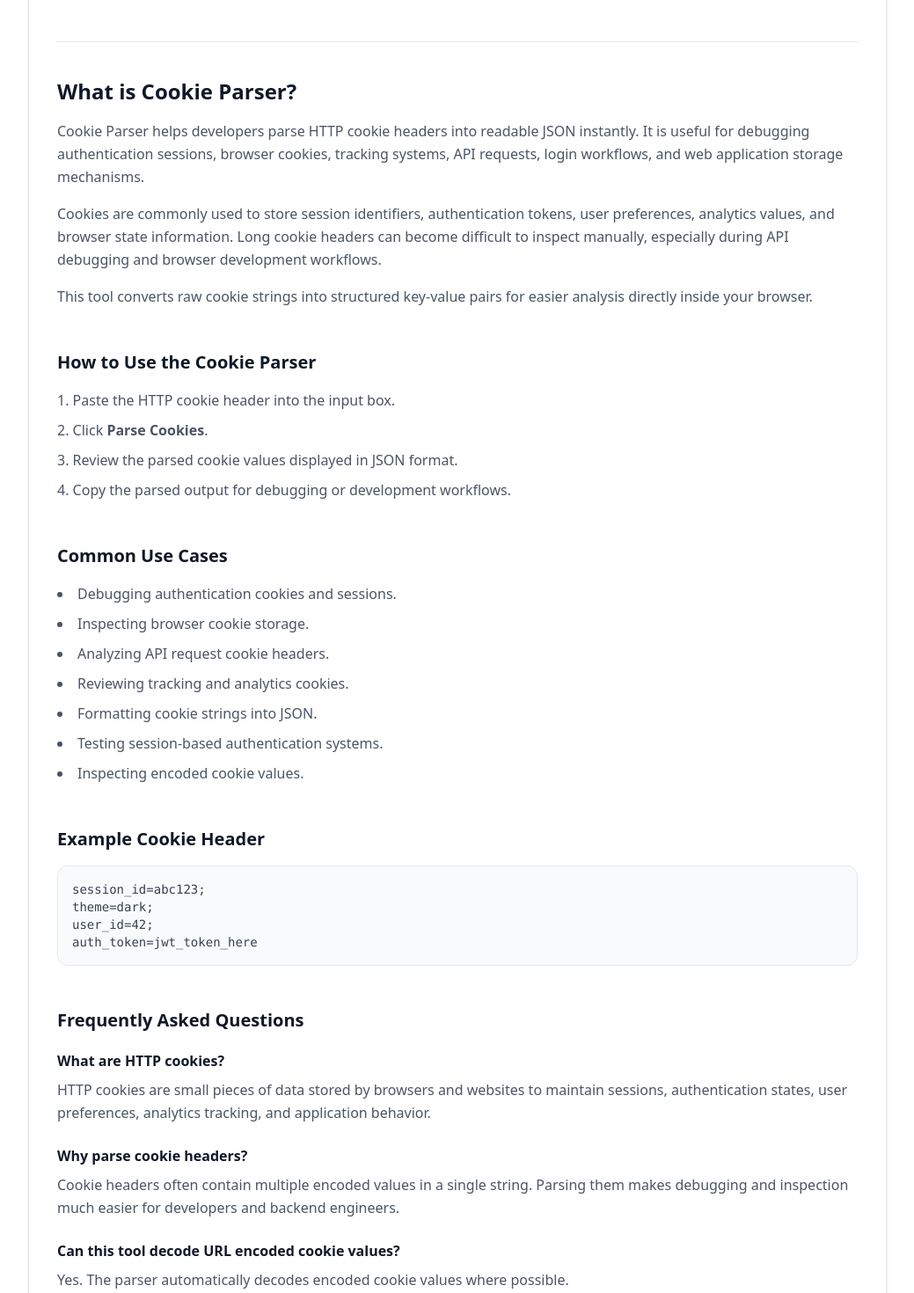
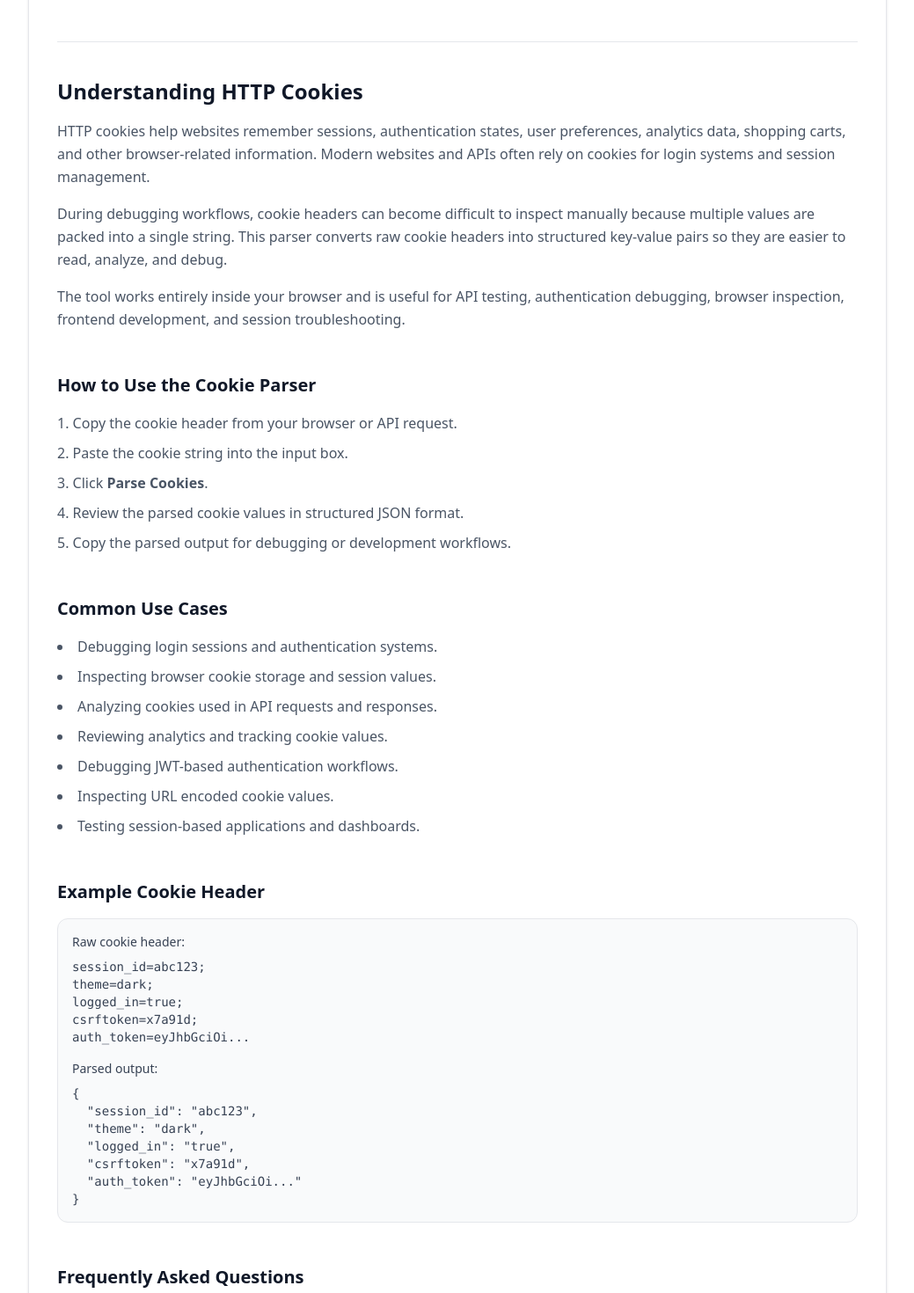
Before and after one commit to vaarunsonawwane-ops/yoryantra-new, a Next.js app: page /tools/cookie-parser in a window 1280 px wide. Shown: the part 1000-2470 px from the top of the page at 88% size, without its empty margins (120-1159 px from the left). Built offline with nearby package versions, Linux system fonts and the light colour scheme.

Commit message:
Cookie Parser SEO Optimized

```diff
--- a/app/tools/cookie-parser/ToolClient.tsx
+++ b/app/tools/cookie-parser/ToolClient.tsx
@@ -49,6 +49,7 @@ export default function ToolClient() {
       title="Cookie Parser"
       description="Parse HTTP cookies into readable key-value pairs instantly with this free online Cookie Parser."
     >
+      {/* INPUT */}
       <div>
         <label className="block mb-2 text-sm font-medium text-gray-700">
           Cookie Header
@@ -62,6 +63,7 @@ export default function ToolClient() {
         />
       </div>
 
+      {/* ACTIONS */}
       <div className="mt-5 flex flex-wrap gap-3">
         <button onClick={parseCookies} className="yoryantra-btn">
           Parse Cookies
@@ -72,12 +74,14 @@ export default function ToolClient() {
         </button>
       </div>
 
+      {/* ERROR */}
       {error && (
         <div className="mt-6 rounded-xl border border-red-200 bg-red-50 p-4 text-sm text-red-700">
           {error}
         </div>
       )}
 
+      {/* OUTPUT */}
       <div className="mt-8">
         <div className="flex items-center justify-between mb-3">
           <h3 className="text-lg font-semibold text-gray-900">
@@ -99,49 +103,52 @@ export default function ToolClient() {
         </div>
       </div>
 
+      {/* SEO CONTENT */}
       <section className="mt-12 border-t border-gray-200 pt-10 space-y-12">
-  {/* ABOUT */}
         <div>
           <h2 className="text-2xl font-semibold text-gray-900">
-      What is Cookie Parser?
+            Understanding HTTP Cookies
           </h2>
 
           <p className="mt-4 text-gray-600 leading-relaxed">
-      Cookie Parser helps developers parse HTTP cookie headers into
-      readable JSON instantly. It is useful for debugging authentication
-      sessions, browser cookies, tracking systems, API requests, login
-      workflows, and web application storage mechanisms.
+            HTTP cookies help websites remember sessions, authentication
+            states, user preferences, analytics data, shopping carts, and other
+            browser-related information. Modern websites and APIs often rely on
+            cookies for login systems and session management.
           </p>
 
           <p className="mt-4 text-gray-600 leading-relaxed">
-      Cookies are commonly used to store session identifiers,
-      authentication tokens, user preferences, analytics values, and
-      browser state information. Long cookie headers can become difficult
-      to inspect manually, especially during API debugging and browser
-      development workflows.
+            During debugging workflows, cookie headers can become difficult to
+            inspect manually because multiple values are packed into a single
+            string. This parser converts raw cookie headers into structured
+            key-value pairs so they are easier to read, analyze, and debug.
           </p>
 
           <p className="mt-4 text-gray-600 leading-relaxed">
-      This tool converts raw cookie strings into structured key-value
-      pairs for easier analysis directly inside your browser.
+            The tool works entirely inside your browser and is useful for API
+            testing, authentication debugging, browser inspection, frontend
+            development, and session troubleshooting.
           </p>
         </div>
 
-  {/* HOW TO USE */}
         <div>
           <h2 className="text-xl font-semibold text-gray-900">
             How to Use the Cookie Parser
           </h2>
 
           <ol className="mt-4 list-decimal list-inside space-y-2 text-gray-600 leading-relaxed">
-      <li>Paste the HTTP cookie header into the input box.</li>
+            <li>Copy the cookie header from your browser or API request.</li>
+
+            <li>
+              Paste the cookie string into the input box.
+            </li>
 
             <li>
               Click <strong>Parse Cookies</strong>.
             </li>
 
             <li>
-        Review the parsed cookie values displayed in JSON format.
+              Review the parsed cookie values in structured JSON format.
             </li>
 
             <li>
@@ -150,46 +157,58 @@ export default function ToolClient() {
           </ol>
         </div>
 
-  {/* COMMON USE CASES */}
         <div>
           <h2 className="text-xl font-semibold text-gray-900">
             Common Use Cases
           </h2>
 
           <ul className="mt-4 list-disc list-inside space-y-2 text-gray-600 leading-relaxed">
-      <li>Debugging authentication cookies and sessions.</li>
+            <li>Debugging login sessions and authentication systems.</li>
 
-      <li>Inspecting browser cookie storage.</li>
+            <li>Inspecting browser cookie storage and session values.</li>
 
-      <li>Analyzing API request cookie headers.</li>
+            <li>Analyzing cookies used in API requests and responses.</li>
 
-      <li>Reviewing tracking and analytics cookies.</li>
+            <li>Reviewing analytics and tracking cookie values.</li>
 
-      <li>Formatting cookie strings into JSON.</li>
+            <li>Debugging JWT-based authentication workflows.</li>
 
-      <li>Testing session-based authentication systems.</li>
+            <li>Inspecting URL encoded cookie values.</li>
 
-      <li>Inspecting encoded cookie values.</li>
+            <li>Testing session-based applications and dashboards.</li>
           </ul>
         </div>
 
-  {/* EXAMPLE */}
         <div>
           <h2 className="text-xl font-semibold text-gray-900">
             Example Cookie Header
           </h2>
 
           <div className="mt-4 rounded-xl border border-gray-200 bg-gray-50 p-4 text-sm text-gray-700 overflow-auto">
-      <pre className="whitespace-pre-wrap break-words">
+            <p>Raw cookie header:</p>
+
+            <pre className="mt-2 whitespace-pre-wrap break-words">
 {`session_id=abc123;
 theme=dark;
-user_id=42;
-auth_token=jwt_token_here`}
+logged_in=true;
+csrftoken=x7a91d;
+auth_token=eyJhbGciOi...`}
+            </pre>
+
+            <p className="mt-4">Parsed output:</p>
+
+            <pre className="mt-2 whitespace-pre-wrap break-words">
+{`{
+  "session_id": "abc123",
+  "theme": "dark",
+  "logged_in": "true",
+  "csrftoken": "x7a91d",
+  "auth_token": "eyJhbGciOi..."
+}`}
             </pre>
           </div>
         </div>
 
-  {/* FAQ */}
         <div>
           <h2 className="text-xl font-semibold text-gray-900">
             Frequently Asked Questions
@@ -203,20 +222,20 @@ auth_token=jwt_token_here`}
 
               <p className="mt-2 text-gray-600 leading-relaxed">
                 HTTP cookies are small pieces of data stored by browsers and
-          websites to maintain sessions, authentication states, user
-          preferences, analytics tracking, and application behavior.
+                websites to maintain sessions, remember users, manage
+                authentication, store preferences, and track browser behavior.
               </p>
             </div>
 
             <div>
               <h3 className="font-semibold text-gray-900">
-          Why parse cookie headers?
+                Why inspect cookie headers?
               </h3>
 
               <p className="mt-2 text-gray-600 leading-relaxed">
-          Cookie headers often contain multiple encoded values in a single
-          string. Parsing them makes debugging and inspection much easier
-          for developers and backend engineers.
+                Developers often inspect cookies while debugging login systems,
+                authentication flows, session handling, analytics tracking, and
+                API requests.
               </p>
             </div>
 
@@ -226,8 +245,19 @@ auth_token=jwt_token_here`}
               </h3>
 
               <p className="mt-2 text-gray-600 leading-relaxed">
-          Yes. The parser automatically decodes encoded cookie values
-          where possible.
+                Yes. The parser automatically decodes URL encoded cookie values
+                when possible.
+              </p>
+            </div>
+
+            <div>
+              <h3 className="font-semibold text-gray-900">
+                Where can I copy cookie headers from?
+              </h3>
+
+              <p className="mt-2 text-gray-600 leading-relaxed">
+                Cookie headers can be copied from browser DevTools, network
+                inspectors, API clients, server logs, or debugging tools.
               </p>
             </div>
 
@@ -244,11 +274,16 @@ auth_token=jwt_token_here`}
           </div>
         </div>
 
-  {/* RELATED TOOLS */}
         <div>
           <h2 className="text-xl font-semibold text-gray-900">
             Related Tools
           </h2>
+
+          <p className="mt-3 text-gray-600 leading-relaxed">
+            Cookie debugging often connects with authentication headers, JWT
+            tokens, browser requests, CORS configuration, and API session
+            handling.
+          </p>
 
           <div className="mt-4 flex flex-wrap gap-3">
             <Link
```
Lines whose indentation alone changed are shown as unchanged.
